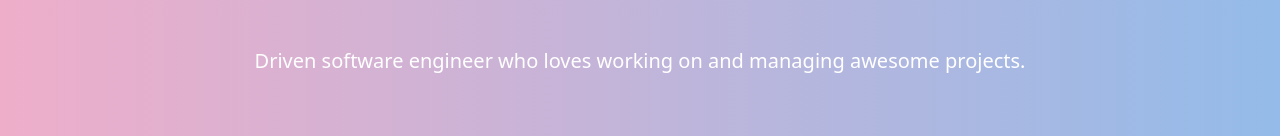
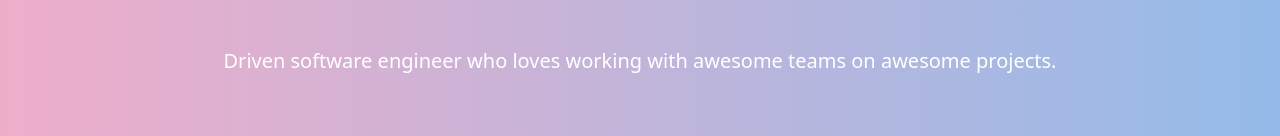
Before and after one commit to bejolo018/portfolio_page, a React (Create React App) app in the folder portfolio/: page / in a window 1280 px wide. Shown: the part 752-888 px from the top of the page. Built offline with nearby package versions, Linux system fonts and the light colour scheme.

Commit message:
updated resume and about me section

```diff
--- a/portfolio/package.json
+++ b/portfolio/package.json
@@ -1,5 +1,5 @@
 {
-  "name": "boilerplate",
+  "name": "portfolio",
   "version": "0.1.0",
   "private": true,
   "dependencies": {
--- a/portfolio/src/Components/AboutMe.js
+++ b/portfolio/src/Components/AboutMe.js
@@ -10,7 +10,7 @@ function AboutMe() {
             <div className="font-bold mb-3" style={{fontSize: "70px", color: 'white'}}>Benjamin Lopez</div>
             <img src={me} alt='me' className="m-auto sm:max-w-xsm mb-4 mt-12" style={{borderRadius: '20px'}}/>
             <div className="mt-12 mb-10 text-xl" style={{color: 'white'}}>
-            Driven software engineer who loves working on and managing awesome projects.
+            Driven software engineer who loves working with awesome teams on awesome projects.
             </div>
             <div style={{color: 'white'}}>
                 <a className='inline-block m-5' href="https://www.linkedin.com/in/benjaminjohnlopez/"><AiOutlineLinkedin size={50}/> LinkedIn</a>
```
Also changed, not shown: 1 other file (tests, documents, lock files or other folders).
